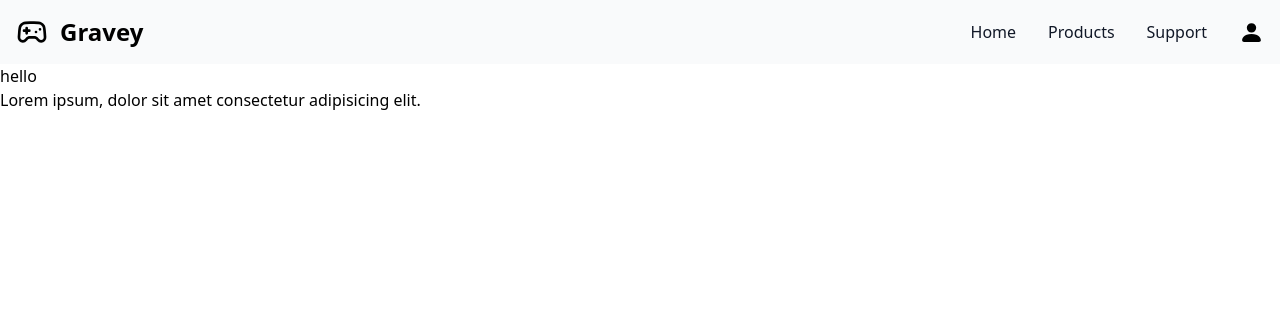
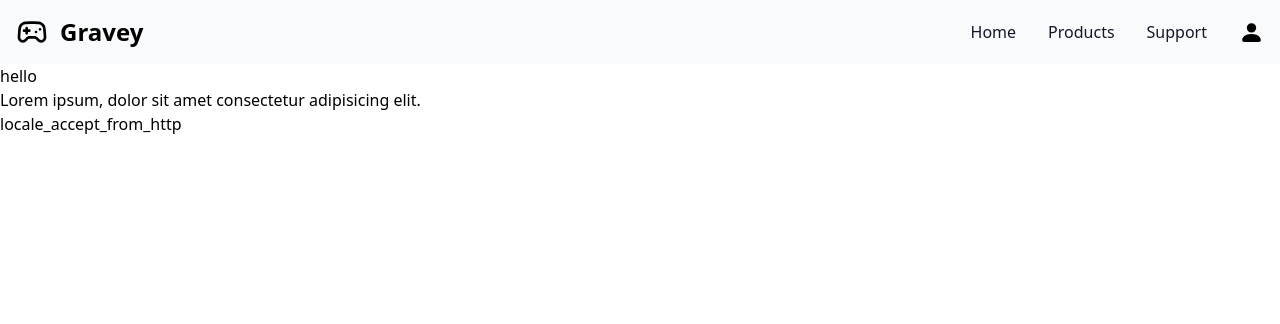
Before and after one commit to Zakaria12e/Ecom-website, a PHP site: page /Panier.php in a window 1280 px wide. Shown: the top 324 px of the page. Run offline with PHP 8.4, Linux system fonts and the light colour scheme; the visitor is signed in with stand-in values (Sample User, id 1).

Commit message:
test commit z

```diff
--- a/Panier.php
+++ b/Panier.php
@@ -17,6 +17,7 @@ else{
     <link rel="stylesheet" href="Products.css">
     <title>Panier</title>
 </head>
+
 <body>
 <nav class="border-gray-200 bg-gray-50 dark:bg-gray-800 dark:border-gray-700">
     <div class="max-w-screen-xl flex flex-wrap items-center justify-between mx-auto p-4">
@@ -46,7 +47,7 @@ else{
 
  <h1>hello</h1>
  <h1>Lorem ipsum, dolor sit amet consectetur adipisicing elit.</h1>
-
+ <p>locale_accept_from_http</p>
 </body>
 </html>
 <?php
```
